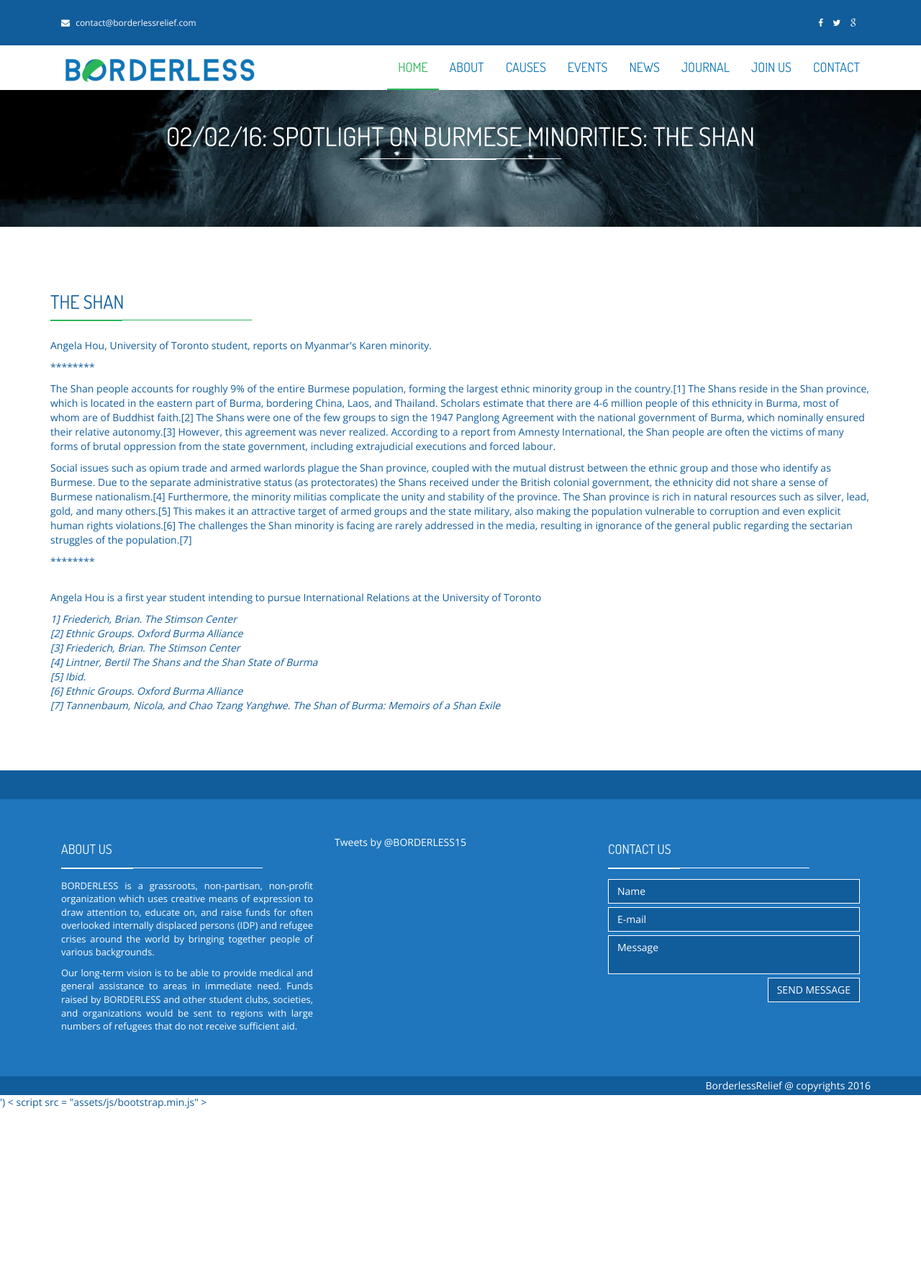
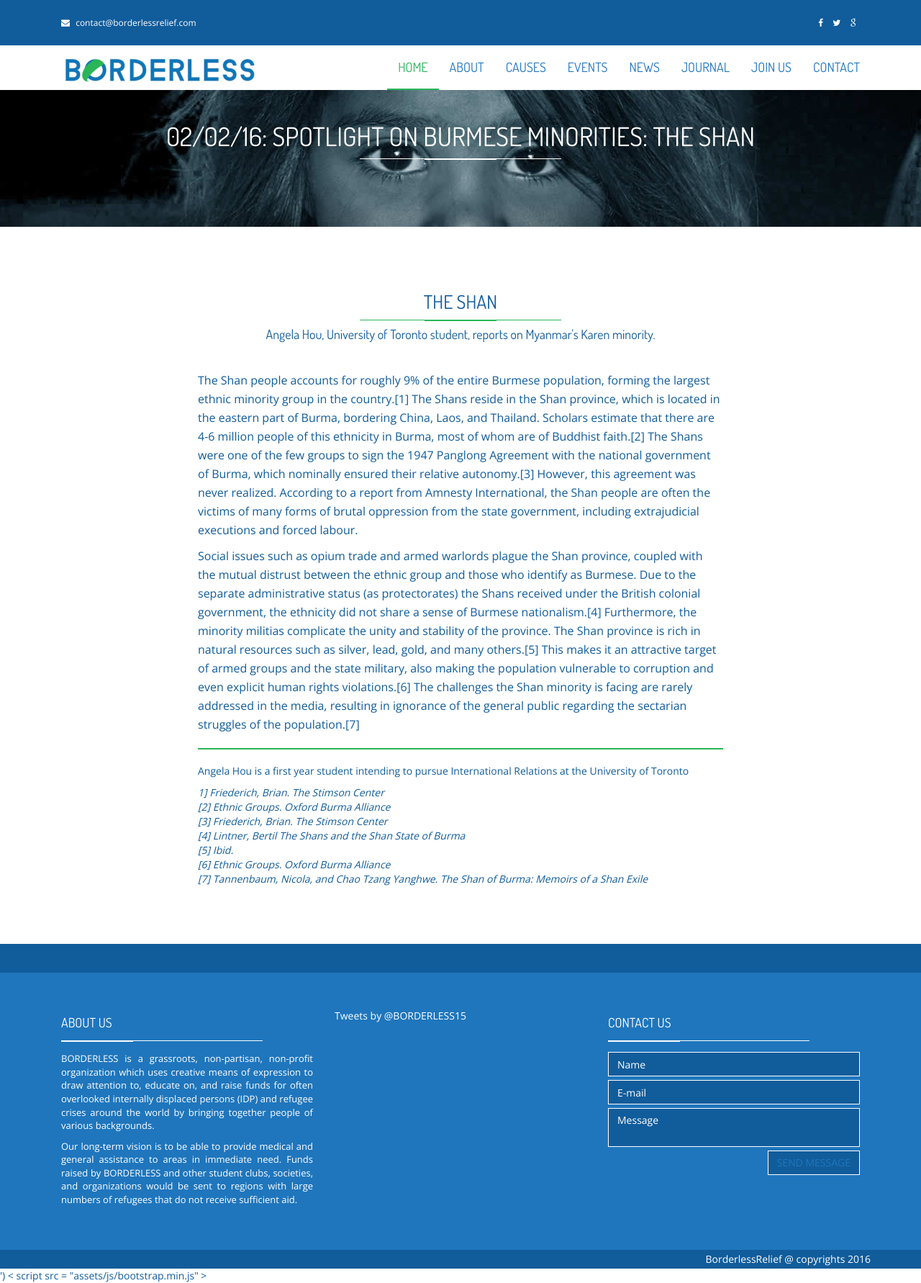
Before and after one commit to nobodyrandom/borderless, a PHP site: page /web/articles.php?article=1 in a window 1280 px wide. Shown: the whole page at 72% size. Before the commit the page ends 1540 px from the top, so only its background shows below. Run offline with PHP 8.4, Linux system fonts and the light colour scheme; some libraries are stand-ins or nearby versions.

Commit message:
navbar update

```diff
--- a/web/articles.php
+++ b/web/articles.php
@@ -138,47 +138,28 @@
 switch ($linkTo) {
     case 1:
         echo "<div class=\"page-heading text-center\">
-
 		<div class=\"container zoomIn animated\">
-
 			<h1 class=\"page-title\">02/02/16: SPOTLIGHT ON BURMESE MINORITIES: THE SHAN <span class=\"title-under\"></span></h1>
-
 		</div>
-
 	</div>
 	<div class=\"main-container\">
+		<div class=\"container\">
+			<div class=\"row fadeIn animated\">
+			    <div class=\"col-md-8 col-md-offset-2 col-sm-12\">
 
-		<div class=\"container\">
-
-			<div class=\"row fadeIn animated\">
-
-				<!--<div class=\"col-md-6\">
-
-					<img src=\"assets/images/about-us.jpg\" alt=\"\" class=\"img-responsive\">
-
-				</div>-->
-
-					<h2 class=\"title-style-2\">THE SHAN <span class=\"title-under\"></span></h2>
-
+					<h1 class=\"title-style-1 mb0\">THE SHAN <span class=\"title-under\"></span></h1>
+					<h4 align='center'>
+						Angela Hou, University of Toronto student, reports on Myanmar's Karen minority.
+					</h4>
+					</br>
+					<h5>
+						The Shan people accounts for roughly 9% of the entire Burmese population, forming the largest ethnic minority group in the country.[1] The Shans reside in the Shan province, which is located in the eastern part of Burma, bordering China, Laos, and Thailand. Scholars estimate that there are 4-6 million people of this ethnicity in Burma, most of whom are of Buddhist faith.[2] The Shans were one of the few groups to sign the 1947 Panglong Agreement with the national government of Burma, which nominally ensured their relative autonomy.[3] However, this agreement was never realized. According to a report from Amnesty International, the Shan people are often the victims of many forms of brutal oppression from the state government, including extrajudicial executions and forced labour.
+					</h5>
+					<h5>
+						Social issues such as opium trade and armed warlords plague the Shan province, coupled with the mutual distrust between the ethnic group and those who identify as Burmese. Due to the separate administrative status (as protectorates) the Shans received under the British colonial government, the ethnicity did not share a sense of Burmese nationalism.[4] Furthermore, the minority militias complicate the unity and stability of the province. The Shan province is rich in natural resources such as silver, lead, gold, and many others.[5] This makes it an attractive target of armed groups and the state military, also making the population vulnerable to corruption and even explicit human rights violations.[6] The challenges the Shan minority is facing are rarely addressed in the media, resulting in ignorance of the general public regarding the sectarian struggles of the population.[7]
+					</h5>
+					<hr class='hr2'>
 					<p>
-						Angela Hou, University of Toronto student, reports on Myanmar's Karen minority.
-					</p>
-
-					<p>
-						 ********
-					</p>
-
-
-					<p>
-						The Shan people accounts for roughly 9% of the entire Burmese population, forming the largest ethnic minority group in the country.[1] The Shans reside in the Shan province, which is located in the eastern part of Burma, bordering China, Laos, and Thailand. Scholars estimate that there are 4-6 million people of this ethnicity in Burma, most of whom are of Buddhist faith.[2] The Shans were one of the few groups to sign the 1947 Panglong Agreement with the national government of Burma, which nominally ensured their relative autonomy.[3] However, this agreement was never realized. According to a report from Amnesty International, the Shan people are often the victims of many forms of brutal oppression from the state government, including extrajudicial executions and forced labour.
-					</p>
-					<p>
-						Social issues such as opium trade and armed warlords plague the Shan province, coupled with the mutual distrust between the ethnic group and those who identify as Burmese. Due to the separate administrative status (as protectorates) the Shans received under the British colonial government, the ethnicity did not share a sense of Burmese nationalism.[4] Furthermore, the minority militias complicate the unity and stability of the province. The Shan province is rich in natural resources such as silver, lead, gold, and many others.[5] This makes it an attractive target of armed groups and the state military, also making the population vulnerable to corruption and even explicit human rights violations.[6] The challenges the Shan minority is facing are rarely addressed in the media, resulting in ignorance of the general public regarding the sectarian struggles of the population.[7]
-					</p>
-					<p>
-						 ********
-					</p>
-					<p><br>
 						Angela Hou is a first year student intending to pursue International Relations at the University of Toronto
 					</p>
 					<p><i>
@@ -190,60 +171,38 @@
 						[6] Ethnic Groups. Oxford Burma Alliance<br>
 						[7] Tannenbaum, Nicola, and Chao Tzang Yanghwe. The Shan of Burma: Memoirs of a Shan Exile<br></i>
 					</p>
-
+                </div>
 			</div> <!-- /.row -->
-
 		</div> <!-- /.about-us -->
 	</div>";
         break;
+
     case 2:
         echo "<div class=\"page-heading text-center\">
-
 		<div class=\"container zoomIn animated\">
-
 			<h1 class=\"page-title\">01/26/16: SPOTLIGHT ON BURMESE MINORITIES: THE KAREN<span class=\"title-under\"></span></h1>
-
 		</div>
-
 	</div>
 	<div class=\"main-container\">
-
 		<div class=\"container\">
-
 			<div class=\"row fadeIn animated\">
-
-				<!--<div class=\"col-md-6\">
-
-					<img src=\"assets/images/about-us.jpg\" alt=\"\" class=\"img-responsive\">
-
-				</div>-->
-
-
-
-					<h2 class=\"title-style-2\">THE KAREN <span class=\"title-under\"></span></h2>
-
+				<div class=\"col-md-8 col-md-offset-2 col-sm-12\">
+					<h1 class=\"title-style-2 text-center\">THE KAREN <span class=\"title-under\"></span></h1>
+					<h4 align='center'>
+						Manfred Lai, University of Toronto student, reports on Myanmar's Karen minority..
+					</h4>
+					</br>
+					<h5>
+						The Karen is a Sino-Tibetan-speaking ethnic group that primary resides in the southeastern part of Myanmar. In recent years, researchers have suggested that a “pan-Karen” identity is a recent construction from the 1800s, and most Karen groups do not share common linguistic, religious or cultural characteristics.[1] The Karen people predominately speak in Sgaw, Pwo and Pa’o, three mutually unintelligible languages. While most Karens practice a mixture of Buddhism and animism, the group does not have a single religion, with some groups adopting other local faiths, or even western faiths such as Christianity. Despite cultural differences, Karens have not been exempt from atrocities committed by the Burmese military government.
+					</h5>
+					<h5>
+						The dispute between the Karen people and the government began shortly after Burma's independence in 1948. The campaign was initiated by the Karen National Union (KNU), a political organization representing the Karen people of Burma with the goal of achieving an independent Karen state. The growing tension between the newly established Burmese government and KNU resulted in armed conflict between the central government and the union’s armed force, Karen National Liberation Army (KNLA). In spite of KNLA’s initial success, the government adopted a scorched-earth policy and other brutal tactics to reverse the group’s territorial gains. A commissioned report from the global law firm DLA Piper identified the tactics that were used against the Karen people as ethnic cleansing.[2]
+					</h5>
+					<h5>
+						The on-going conflict has caused thousands of civilian deaths, refugees, and internally displaced persons within Myanmar. Due to the Karen State’s close proximity to Thailand, a large number of refugees fled to the neighbouring country to seek asylum. An estimated140,000 Karen refugees are temporarily living along the Thailand-Myanmar border, some living there for up to 20 years. Each camp contains around 10,000 refugees, facing problems with sanitation, overcrowding, and deteriorating living conditions.[3] Furthermore, despite being in Thai territory, Karen refugees continue to face security issues, as the Burmese military government periodically attacks the area.[4] In the 2000s, some Western countries have initially responded to United Nations High Commissioner for Refugees’ (UNHCR) urge for resettlement. However, the resettlement project must be continued to bring the Karen refugees out of this life-threatening environment.
+					</h5>
+					<hr class='hr2'>
 					<p>
-						Manfred Lai, University of Toronto student, reports on Myanmar's Karen minority..
-					</p>
-
-					<p>
-						 ********
-					</p>
-
-
-					<p>
-						The Karen is a Sino-Tibetan-speaking ethnic group that primary resides in the southeastern part of Myanmar. In recent years, researchers have suggested that a “pan-Karen” identity is a recent construction from the 1800s, and most Karen groups do not share common linguistic, religious or cultural characteristics.[1] The Karen people predominately speak in Sgaw, Pwo and Pa’o, three mutually unintelligible languages. While most Karens practice a mixture of Buddhism and animism, the group does not have a single religion, with some groups adopting other local faiths, or even western faiths such as Christianity. Despite cultural differences, Karens have not been exempt from atrocities committed by the Burmese military government.
-					</p>
-					<p>
-						The dispute between the Karen people and the government began shortly after Burma's independence in 1948. The campaign was initiated by the Karen National Union (KNU), a political organization representing the Karen people of Burma with the goal of achieving an independent Karen state. The growing tension between the newly established Burmese government and KNU resulted in armed conflict between the central government and the union’s armed force, Karen National Liberation Army (KNLA). In spite of KNLA’s initial success, the government adopted a scorched-earth policy and other brutal tactics to reverse the group’s territorial gains. A commissioned report from the global law firm DLA Piper identified the tactics that were used against the Karen people as ethnic cleansing.[2]
-					</p>
-					<p>
-						The on-going conflict has caused thousands of civilian deaths, refugees, and internally displaced persons within Myanmar. Due to the Karen State’s close proximity to Thailand, a large number of refugees fled to the neighbouring country to seek asylum. An estimated140,000 Karen refugees are temporarily living along the Thailand-Myanmar border, some living there for up to 20 years. Each camp contains around 10,000 refugees, facing problems with sanitation, overcrowding, and deteriorating living conditions.[3] Furthermore, despite being in Thai territory, Karen refugees continue to face security issues, as the Burmese military government periodically attacks the area.[4] In the 2000s, some Western countries have initially responded to United Nations High Commissioner for Refugees’ (UNHCR) urge for resettlement. However, the resettlement project must be continued to bring the Karen refugees out of this life-threatening environment.
-					</p>
-					<p>
-						 ********
-					</p>
-					<p><br>
 						Manfred Lai is a second year student studying International Relations and Political Science at the University of Toronto
 					</p>
 					<p><i>
@@ -253,90 +212,63 @@
 						[4] Phan, Zoya and Damien Lewis. Undaunted: My Struggle for Freedom and Survival in Burma. New York: Free Press, 2010. (108) <br>
 					</i>
 					</p>
-
-
-
-
-			</div> <!-- /.row -->
-
+				</div>
+            </div> <!-- /.row -->
 		</div>
-
 	</div>";
         break;
+
     case 3:
         echo "<div class=\"page-heading text-center\">
-
 		<div class=\"container zoomIn animated\">
-
 			<h1 class=\"page-title\">11/24/15: BURMESE DAYS: MODERN MYANMAR/BURMA IN HISTORY<span class=\"title-under\"></span></h1>
-
 		</div>
-
 	</div>
 	<div class=\"main-container\">
-
 		<div class=\"container\">
-
 			<div class=\"row fadeIn animated\">
-
-				<!--<div class=\"col-md-6\">
-
-					<img src=\"assets/images/about-us.jpg\" alt=\"\" class=\"img-responsive\">
-
-				</div>-->
-
-					<h2 class=\"title-style-2\">BURMESE DAYS: MODERN MYANMAR/BURMA IN HISTORY<span class=\"title-under\"></span></h2>
-
+			    <div class=\"col-md-8 col-md-offset-2 col-sm-12\">
+					<h1 class=\"title-style-2\">BURMESE DAYS: MODERN MYANMAR/BURMA IN HISTORY<span class=\"title-under\"></span></h1>
+					<h4 align='center'>
+						Keith Garrett, University of Toronto student, reports on Myanmar's tragic history of war and dictatorship.
+					</h4>
+					</br>
+					<h5>
+						There is an old Burmese folktale that goes like this: a merry king and his chief minister, dining by the windowsill, spill a drop of honey. The honey attracts a fly, the fly is then eaten by a spider, and the spider in turn is snatched by a lizard. Things carry on to this effect until people join the fray, then their friends, and at last the palace guards. Within the next few hours, civil war breaks out, the city burns, and a kingdom, in effect, is lost to a drop of honey.
+					</h5>
+					<h5>
+						Burma today has fared little better: subject to over half a century of foul dictatorship, the country has suffered from civil wars and vicious ethnic strife. Modern Myanmar (formerly Burma) runs the risk of being lost, not to a drop of honey, but to a military junta that mauls the slightest democratic reform—until last month. On November 8th, Burma held a translucent election, resulting in a landslide victory of the opposition candidate Nobel peace-prize recipient Aung San Suu Kyi, the National League for Democracy (NLD). But to understand the full implications and limitations of Ms Suu Kyi's victory, an overview of modern Burmese history is in order.
+					</h5>
+					<h5>
+						It began at the peculiar time of 4:20 am, January 4th, 1948, when Burma declared independence from the British Empire. The newly christened Union of Burma, a representative democracy, was bemired by ethnic conflict from the outset. The new government reigned in on a constitutional promise of autonomy for some of the largest ethnic minorities, becoming a continual source of unrest in the multi-ethnic nation of Burma: ethnic Burmese make up only two-thirds of the population, the rest belonging to well over a hundred different ethnicities, the largest being the Shan, Karen, Kachin, Rakhine and Mon peoples.
+					</h5>
+					<h5>
+						Burma’s fragile democracy ended in 1962: a military coup established the military dictatorship that ruled directly until recently. The press muzzled, dissent crushed, and human rights dryly discarded, Burma submerged into international isolation and authoritarianism. It was controversially renamed Myanmar in 1989. Meanwhile, numerous ethnic militias, demanding political sovereignty, violently clashed with the central government in a series of civil wars, some of which, despite cease-fires, continue to claim lives today. Protracted ethnic violence has displaced millions in the ethnic peripheries of Burma, generating an outpour of refugees into neighbouring states of India and China.
+					</h5>
+					<h5>
+						Yet, since 2010, the government has moved towards democratic reform. Nevertheless, mob violence against Muslim Rohingyas (Burma is a predominately Buddhist country) has continued, underlying far-from-resolved ethnic tensions. While the NLD soundly defeated the military in elections, Ms Suu Kyi remains ineligible to become President due to a constitutional provision, which stems from the military's constitution, which cannot be altered without over 75% of the parliament's vote. The not-so-subtle irony here is that the military permanently holds 25% of parliamentary seats.
+					</h5>
+					<h5>
+						Despite obvious hindrances, Burma today is closer to democratic government than it has been since perhaps the 1950s. But as history shows, this has been a long and painful path. Nevertheless, the Burmese do not go without a hint of humour when it comes to their past. There is a sort of a national joke that goes: George Orwell wrote not just one novel about Burma, but three: Burmese Days, of course, and then Animal Farm and Nineteen-Eighty-four. And while Orwell did not pen many happy endings, the next chapter of Burmese history may just have the chance of reaching one. It certainly deserves it.
+					</h5>
+					<hr class='hr2'>
 					<p>
-						Keith Garrett, University of Toronto student, reports on Myanmar's tragic history of war and dictatorship.
-					</p>
-
-					<p>
-						 ********
-					</p>
-
-
-					<p>
-						There is an old Burmese folktale that goes like this: a merry king and his chief minister, dining by the windowsill, spill a drop of honey. The honey attracts a fly, the fly is then eaten by a spider, and the spider in turn is snatched by a lizard. Things carry on to this effect until people join the fray, then their friends, and at last the palace guards. Within the next few hours, civil war breaks out, the city burns, and a kingdom, in effect, is lost to a drop of honey.
-					</p>
-					<p>
-						Burma today has fared little better: subject to over half a century of foul dictatorship, the country has suffered from civil wars and vicious ethnic strife. Modern Myanmar (formerly Burma) runs the risk of being lost, not to a drop of honey, but to a military junta that mauls the slightest democratic reform—until last month. On November 8th, Burma held a translucent election, resulting in a landslide victory of the opposition candidate Nobel peace-prize recipient Aung San Suu Kyi, the National League for Democracy (NLD). But to understand the full implications and limitations of Ms Suu Kyi's victory, an overview of modern Burmese history is in order.
-					</p>
-					<p>
-						It began at the peculiar time of 4:20 am, January 4th, 1948, when Burma declared independence from the British Empire. The newly christened Union of Burma, a representative democracy, was bemired by ethnic conflict from the outset. The new government reigned in on a constitutional promise of autonomy for some of the largest ethnic minorities, becoming a continual source of unrest in the multi-ethnic nation of Burma: ethnic Burmese make up only two-thirds of the population, the rest belonging to well over a hundred different ethnicities, the largest being the Shan, Karen, Kachin, Rakhine and Mon peoples.
-					</p>
-					<p>
-						Burma’s fragile democracy ended in 1962: a military coup established the military dictatorship that ruled directly until recently. The press muzzled, dissent crushed, and human rights dryly discarded, Burma submerged into international isolation and authoritarianism. It was controversially renamed Myanmar in 1989. Meanwhile, numerous ethnic militias, demanding political sovereignty, violently clashed with the central government in a series of civil wars, some of which, despite cease-fires, continue to claim lives today. Protracted ethnic violence has displaced millions in the ethnic peripheries of Burma, generating an outpour of refugees into neighbouring states of India and China.
-					</p>
-					<p>
-						Yet, since 2010, the government has moved towards democratic reform. Nevertheless, mob violence against Muslim Rohingyas (Burma is a predominately Buddhist country) has continued, underlying far-from-resolved ethnic tensions. While the NLD soundly defeated the military in elections, Ms Suu Kyi remains ineligible to become President due to a constitutional provision, which stems from the military's constitution, which cannot be altered without over 75% of the parliament's vote. The not-so-subtle irony here is that the military permanently holds 25% of parliamentary seats.
-					</p>
-					<p>
-						Despite obvious hindrances, Burma today is closer to democratic government than it has been since perhaps the 1950s. But as history shows, this has been a long and painful path. Nevertheless, the Burmese do not go without a hint of humour when it comes to their past. There is a sort of a national joke that goes: George Orwell wrote not just one novel about Burma, but three: Burmese Days, of course, and then Animal Farm and Nineteen-Eighty-four. And while Orwell did not pen many happy endings, the next chapter of Burmese history may just have the chance of reaching one. It certainly deserves it.
-					</p>
-					<p>
-						*********
-					</p>
-
-					<p><br>
 						Keith Garrett is a second year student double majoring in Economics and History.
 					</p>
+				</div>
 			</div> <!-- /.row -->
 		</div>
 	</div>";
         break;
+
     default:
         echo "<div>default page</div>";
 }
 ?>
 
 <footer class="main-footer">
-
     <div class="footer-top">
-
     </div>
-
-
     <div class="footer-main">
         <div class="container">
 
@@ -433,7 +365,7 @@
                                         </div>
 
                                         <div class="form-group">
-                                            <button type="submit" id="submit" class="btn btn-submit pull-right">Send
+                                            <button type="submit" id="submit" class="btn btn-secondary btn-submit pull-right">Send
                                                 message
                                             </button>
                                         </div>
--- a/web/assets/css/style.css
+++ b/web/assets/css/style.css
@@ -134,9 +134,7 @@
 .navbar-main li a {
     font-family: "Dosis", sans-serif;
     font-size: 18px;
-    Color: #0d76b7;
     padding: 20px 15px;
-    border-bottom: 2px solid transparent;
 }
 
 .navbar-main li:hover .submenu {
@@ -1258,7 +1281,13 @@
     animation-name: zoomIn;
 }
 
-/*!---------- 36. SPACING ----------*/
+/*----------- Lines ------------*/
+
+.hr2{
+    border-top: 2px solid #2ab558;
+}
+
+/*!---------- SPACING ----------*/
 
 .mb0 {
     margin-bottom: 0 !important;
--- a/web/index.html
+++ b/web/index.html
@@ -119,9 +119,9 @@
                                         MYANMAR/BURMA IN HISTORY</a></li>
                                 </ul>
                             </li>
-                            <li><a href="#">JOURNAL</a></li>
-                            <li><a href="joinus.html">JOIN US</a></li>
+                            <!--<li><a href="#">JOURNAL</a></li>-->
                             <li><a href="contact.html">CONTACT</a></li>
+                            <li><a href="joinus.html" class="btn btn-third-nav" style="padding-top: 10px;padding-bottom: 10px";>JOIN US</a></li>
                         </ul>
                     </div> <!-- /#navbar -->
                 </div> <!-- /.container -->
--- a/web/news.html
+++ b/web/news.html
@@ -12,7 +12,6 @@
 
     <!-- Bootsrap -->
     <link rel="stylesheet" href="assets/css/bootstrap.min.css">
-
 
     <!-- Font awesome -->
     <link rel="stylesheet" href="assets/css/font-awesome.min.css">
```
Also changed, not shown: other parts of web/assets/css/style.css (+42 -6 lines).
